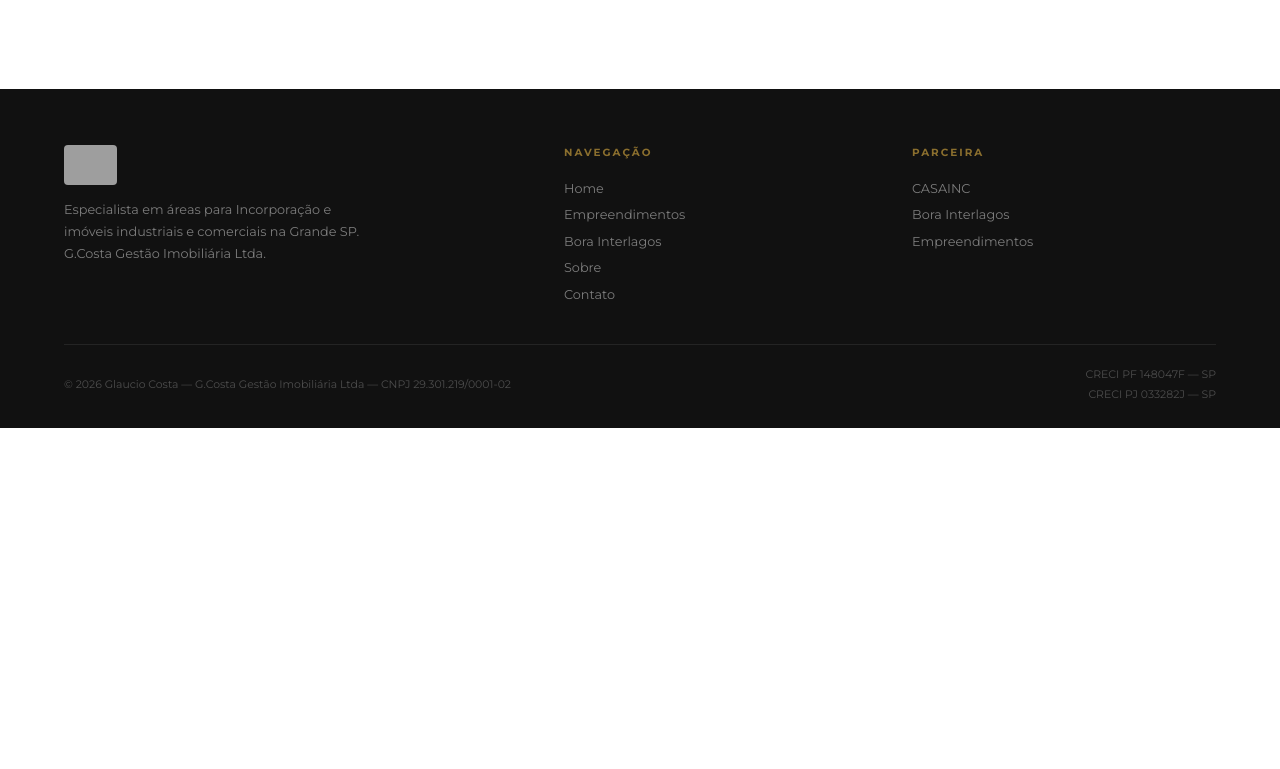
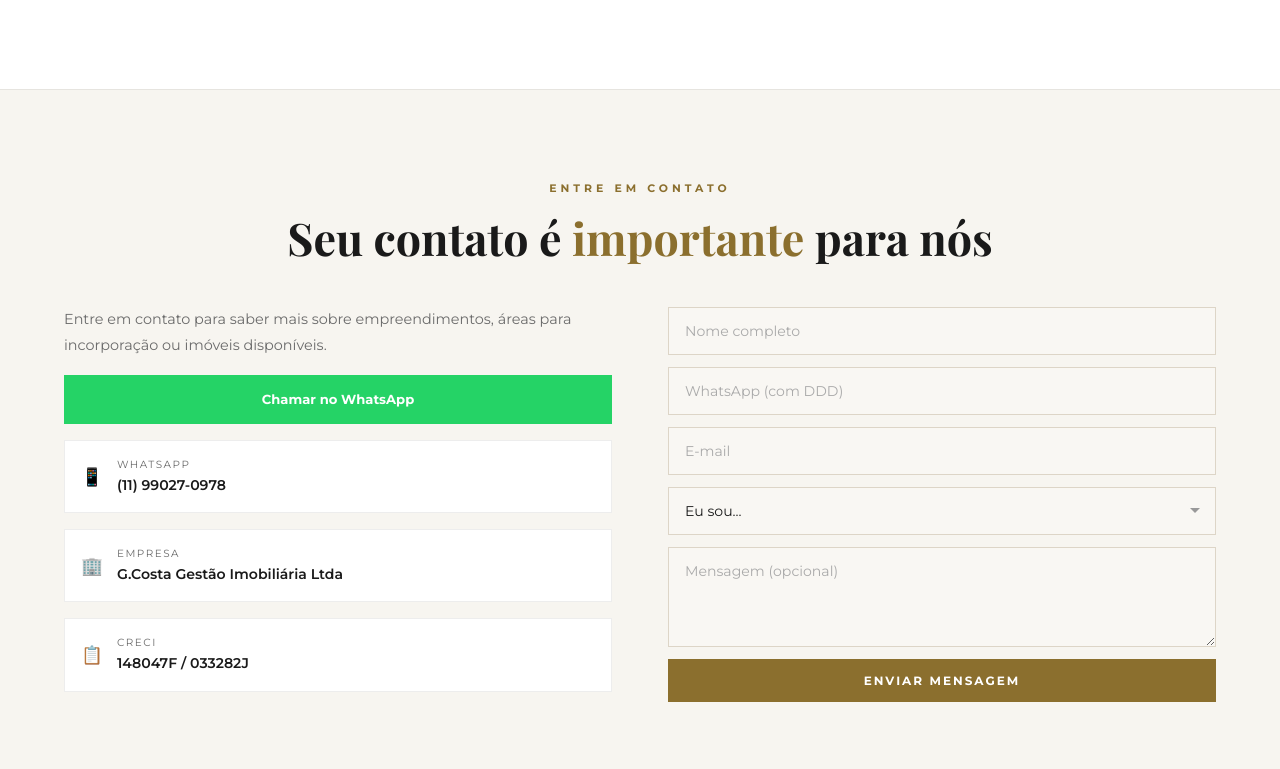
Before and after one commit to glaucioacosta/site-glaucio, a Next.js app: page / in a window 1280 px wide. Shown: the part 6051-6820 px from the top of the page. Before the commit the page ends 6479 px from the top, so only its background shows below. Built offline with nearby package versions, Linux system fonts and the light colour scheme; grey boxes are pictures that could not be loaded.

Commit message:
Update page.tsx

```diff
--- a/app/page.tsx
+++ b/app/page.tsx
@@ -75,7 +75,6 @@ export default function Home() {
             <a href={WPP_BORA} target="_blank" rel="noopener noreferrer" className="bora-btn">QUERO SABER MAIS →</a>
           </div>
         </div>
-        {/* Carousel */}
         <div className="bora-carousel-wrap">
           <div className="bora-carousel" id="boraCarousel">
             {[
@@ -208,7 +207,39 @@ export default function Home() {
         </div>
       </section>
 
-      {/* 9. FORMULÁRIO — handled in ClientEffects */}
+      {/* 9. FORMULÁRIO DE CONTATO */}
+      <section className="section contact-section" id="contato">
+        <div className="container">
+          <div className="text-center" style={{marginBottom:'12px'}}>
+            <div className="section-label animate">Entre em contato</div>
+            <div className="section-title animate animate-delay-1">Seu contato é <span className="accent">importante</span> para nós</div>
+          </div>
+          <div className="contact-grid">
+            <div className="contact-info">
+              <p>Entre em contato para saber mais sobre empreendimentos, áreas para incorporação ou imóveis disponíveis.</p>
+              <a href={WPP} className="btn-wpp" target="_blank" rel="noopener noreferrer">Chamar no WhatsApp</a>
+              <div className="contact-item"><div className="ci-icon">📱</div><div><div className="ci-label">WhatsApp</div><div className="ci-value">(11) 99027-0978</div></div></div>
+              <div className="contact-item"><div className="ci-icon">🏢</div><div><div className="ci-label">Empresa</div><div className="ci-value">G.Costa Gestão Imobiliária Ltda</div></div></div>
+              <div className="contact-item"><div className="ci-icon">📋</div><div><div className="ci-label">CRECI</div><div className="ci-value">148047F / 033282J</div></div></div>
+            </div>
+            <form className="contact-form" action={WPP} target="_blank">
+              <input type="text" name="name" placeholder="Nome completo" required />
+              <input type="tel" name="phone" placeholder="WhatsApp (com DDD)" required />
+              <input type="email" name="email" placeholder="E-mail" />
+              <select name="profile" defaultValue="">
+                <option value="" disabled>Eu sou...</option>
+                <option value="comprador">Comprador — quero comprar um imóvel</option>
+                <option value="corretor-parceria">Corretor — quero vender em parceria</option>
+                <option value="terreno">Tenho um terreno para incorporação</option>
+                <option value="bora">Interesse no Bora Interlagos</option>
+                <option value="outro">Outro assunto</option>
+              </select>
+              <textarea name="message" placeholder="Mensagem (opcional)" />
+              <button type="submit" className="btn-submit">ENVIAR MENSAGEM</button>
+            </form>
+          </div>
+        </div>
+      </section>
 
       {/* 10. FOOTER */}
       <footer className="footer">
```
